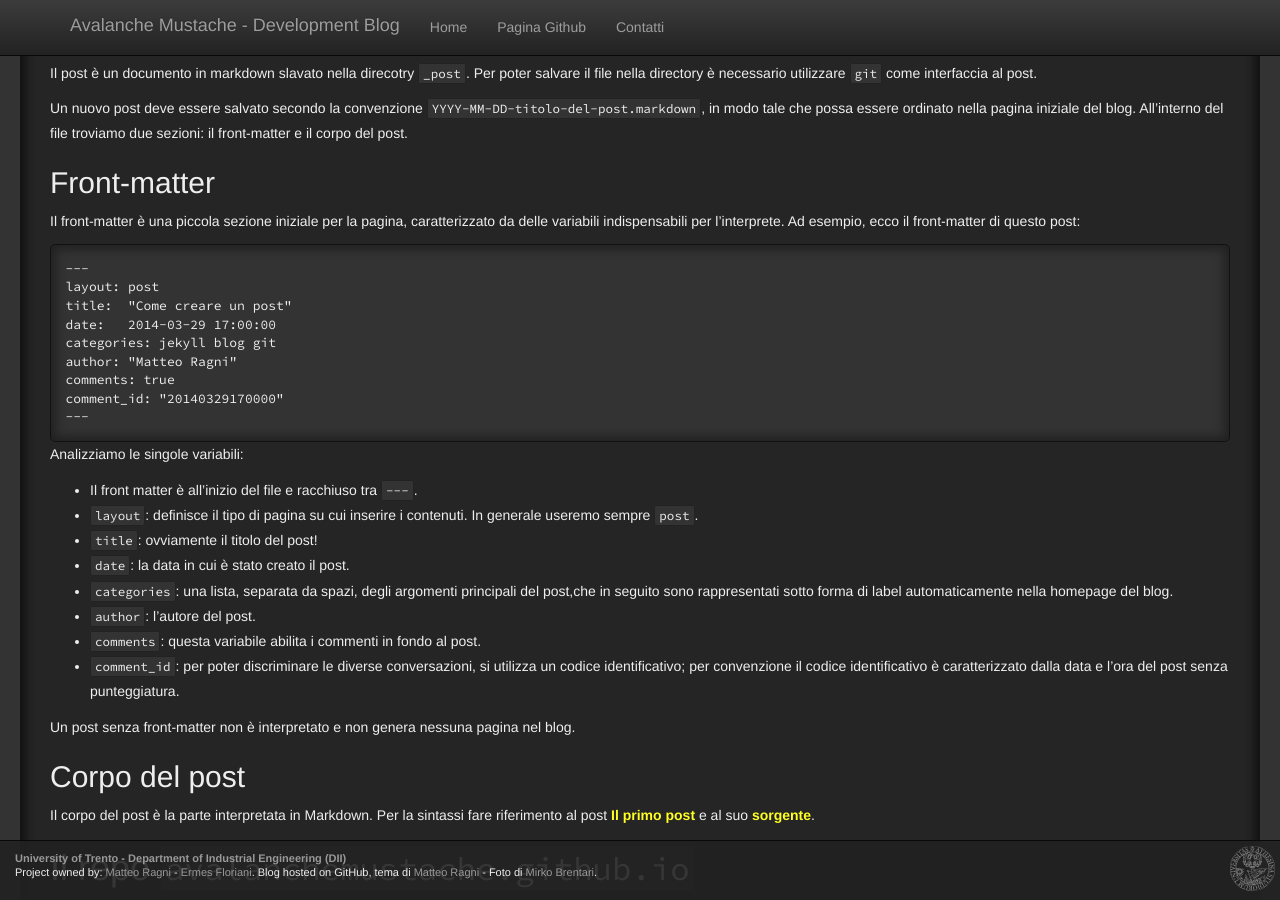
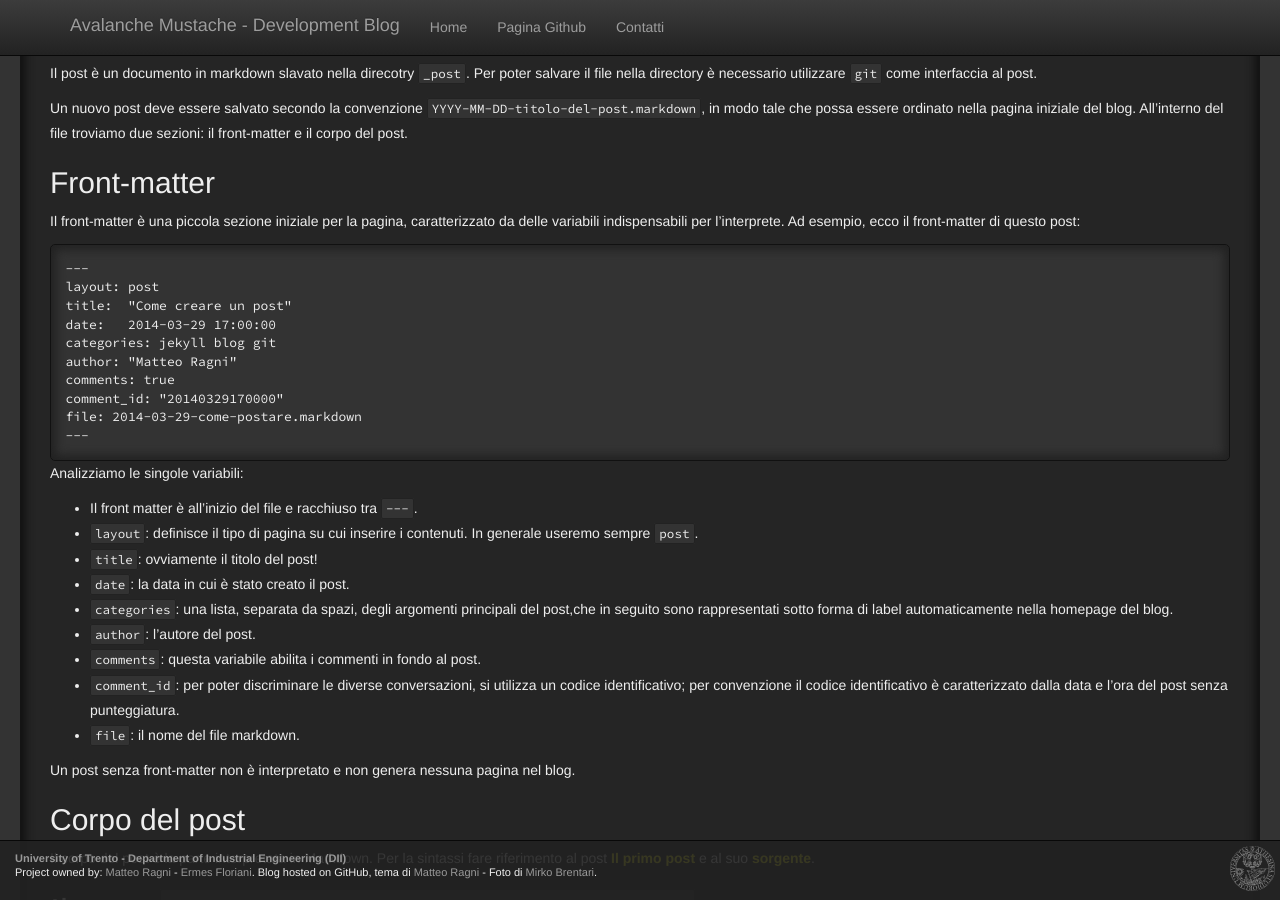
Before and after one commit to AvalancheMustache/AvalancheMustache.github.io, a Jekyll site: the page built from _posts/2014-03-29-come-postare.markdown, in a window 1280 px wide and 900 px high, scrolled down 501 px. Built offline with Jekyll 4.4.1, drawn with Linux system fonts in a browser that asks for light colours; nearby versions of some CDN libraries; some web fonts are replaced; comment, search, counter and statistics services are not loaded.

Commit message:
Ultime modifiche editor

```diff
--- a/_layouts/post.html
+++ b/_layouts/post.html
@@ -48,7 +48,7 @@
 
 <hr>
 <div class="edit-post">
-    <a href="/editor/editor.html?edit={{ page.title }}&folder=_posts" class="add-post" title="Modifica questo post">
+    <a href="/editor/editor.html?edit={{ page.file }}&folder=_posts" class="add-post" title="Modifica questo post">
        <i class="fa fa-edit"></i>
     </a>
 </div>
--- a/_posts/2014-03-29-come-postare.markdown
+++ b/_posts/2014-03-29-come-postare.markdown
@@ -6,6 +6,7 @@
 author: "Matteo Ragni"
 comments: true
 comment_id: "20140329170000"
+file: 2014-03-29-come-postare.markdown
 ---
 
 # Contenuti
@@ -32,6 +33,7 @@
 author: "Matteo Ragni"
 comments: true
 comment_id: "20140329170000"
+file: 2014-03-29-come-postare.markdown
 ---
 {% endhighlight %}
 Analizziamo le singole variabili:
@@ -43,6 +45,7 @@
  * `author`: l'autore del post.
  * `comments`: questa variabile abilita i commenti in fondo al post.
  * `comment_id`: per poter discriminare le diverse conversazioni, si utilizza un codice identificativo; per convenzione il codice identificativo è caratterizzato dalla data e l'ora del post senza punteggiatura.
+ * `file`: il nome del file markdown.
 
 Un post senza front-matter non è interpretato e non genera nessuna pagina nel blog.
 
--- a/_posts/2014-03-29-il-primo-post.markdown
+++ b/_posts/2014-03-29-il-primo-post.markdown
@@ -6,6 +6,7 @@
 author: "Matteo Ragni"
 comments: true
 comment_id: "20140329105000"
+file: 2014-03-29-il-primo-post.markdown
 ---
 
 # Benvenuto
--- a/_posts/2014-03-29-logo.markdown
+++ b/_posts/2014-03-29-logo.markdown
@@ -6,6 +6,7 @@
 author: "Matteo Ragni"
 comments: true
 comment_id: "20140329172000"
+file: 2014-03-29-logo.markdown
 ---
 
 # Presentazione del logo
--- a/_posts/2014-03-30-blog-ready.markdown
+++ b/_posts/2014-03-30-blog-ready.markdown
@@ -6,6 +6,7 @@
 author: "Matteo Ragni"
 comments: true
 comment_id: "20140330213300"
+file: 2014-03-30-blog-ready.markdown
 ---
 
 Con questo post, si conferma la fine dello sviluppo del blog, **che diventa a tutti gli effetti operativo**.
--- a/_posts/2014-04-01-domande-ai-soccorritori.markdown
+++ b/_posts/2014-04-01-domande-ai-soccorritori.markdown
@@ -6,6 +6,7 @@
 author: "Matteo Ragni"
 comments: true
 comment_id: "20140401120000"
+file: 2014-04-01-domande-ai-soccorritori.markdown
 ---
 
 ## Domandiamo a voi...
--- a/editor/editor.js
+++ b/editor/editor.js
@@ -121,6 +121,7 @@
             'author: ' + $('#username').val() + '\n' +
             'comments: ' + ( $('#id_chk_comments').is(':checked') == true ? 'true' : 'false' ) + '\n' +
             'commment_id:' + $('#comment_id').val() + '\n' +
+            'file:' + $('#file-name').val() + '\n' +
             '---';
 }
 
```
